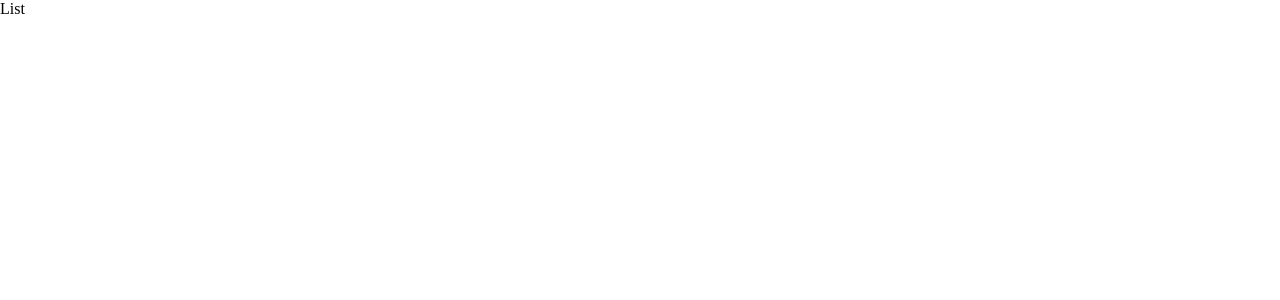
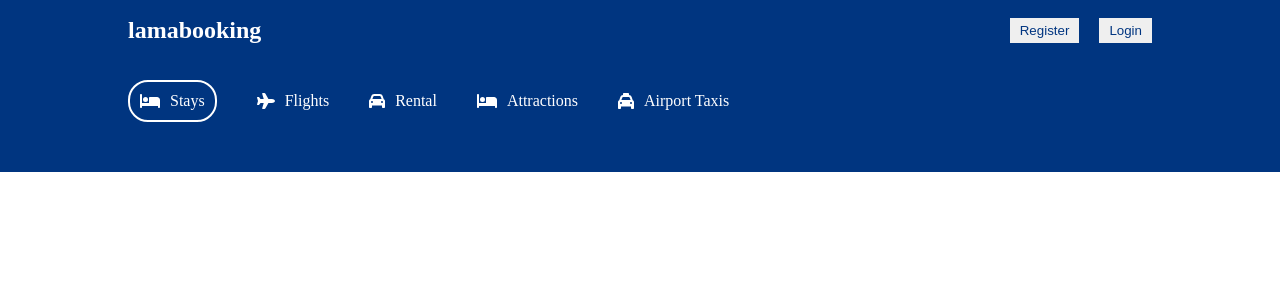
Before and after one commit to nishanthan-k/ticket-booking-site, a React (Vite) app: page /hotels in a window 1280 px wide. Shown: the top 300 px of the page. Built offline with nearby package versions, Linux system fonts and the light colour scheme.

Commit message:
Completed Header

```diff
--- a/src/components/header/Header.jsx
+++ b/src/components/header/Header.jsx
@@ -13,8 +13,9 @@ import { useState } from "react";
 import "./header.css";
 import "react-date-range/dist/styles.css";
 import "react-date-range/dist/theme/default.css";
+import PropTypes from "prop-types"
 
-const Header = () => {
+const Header = ({type}) => {
 	const [openState, setOpenState] = useState(false);
 	const [openOption, setOpenOption] = useState(false);
 
@@ -33,15 +34,16 @@ const Header = () => {
 	});
 
 	const handleOptions = (name, operation) => {
-		setOptions((prev) => { return {
-			...prev, [name]: operation === "increase" ? options[name]+1 : options[name]-1
+		setOptions((prev) => {
+			return {
+				...prev, [name]: operation === "increase" ? options[name] + 1 : options[name] - 1
 			};
 		});
 	};
 
 	return (
 		<div className="header">
-			<div className="headerContainer">
+			<div className={type !== "showInListPage" ? "headerContainer" : "headerContainer showInListPage"}>
 				<div className="headerList">
 					<div className="headerListItem active">
 						<FontAwesomeIcon icon={faBed} />
@@ -64,6 +66,8 @@ const Header = () => {
 						<span>Airport Taxis</span>
 					</div>
 				</div>
+				{type !== "showInListPage" &&
+					<>
 						<h1 className="headerTitle">
 							A lifetime of discounts? Its Genius.
 						</h1>
@@ -120,13 +124,20 @@ const Header = () => {
 										<div className="optionItem">
 											<span className="optionText">Adult</span>
 											<div className="optionCounter">
-										<button className="optionCounterBtn" onClick={() => handleOptions("adults", "decrease")}>
+												<button
+													className="optionCounterBtn"
+													disabled={options.adults <= 1}
+													onClick={() => handleOptions("adults", "decrease")}
+												>
 													-
 												</button>
 												<span className="optionCounterNumber">
 													{options.adults}
 												</span>
-										<button className="optionCounterBtn" onClick={() => handleOptions("adults", "increase")}>
+												<button
+													className="optionCounterBtn"
+													onClick={() => handleOptions("adults", "increase")}
+												>
 													+
 												</button>
 											</div>
@@ -134,13 +145,20 @@ const Header = () => {
 										<div className="optionItem">
 											<span className="optionText">Children</span>
 											<div className="optionCounter">
-										<button className="optionCounterBtn" onClick={() => handleOptions("children", "decrease")}>
+												<button
+													className="optionCounterBtn"
+													disabled={options.children <= 0}
+													onClick={() => handleOptions("children", "decrease")}
+												>
 													-
 												</button>
 												<span className="optionCounterNumber">
 													{options.children}
 												</span>
-										<button className="optionCounterBtn" onClick={() => handleOptions("children", "increase")}>
+												<button
+													className="optionCounterBtn"
+													onClick={() => handleOptions("children", "increase")}
+												>
 													+
 												</button>
 											</div>
@@ -148,13 +166,20 @@ const Header = () => {
 										<div className="optionItem">
 											<span className="optionText">Room</span>
 											<div className="optionCounter">
-										<button className="optionCounterBtn" onClick={() => handleOptions("rooms", "decrease")}>
+												<button
+													className="optionCounterBtn"
+													disabled={options.rooms <= 1}
+													onClick={() => handleOptions("rooms", "decrease")}
+												>
 													-
 												</button>
 												<span className="optionCounterNumber">
 													{options.rooms}
 												</span>
-										<button className="optionCounterBtn" onClick={() => handleOptions("rooms", "increase")}>
+												<button
+													className="optionCounterBtn"
+													onClick={() => handleOptions("rooms", "increase")}
+												>
 													+
 												</button>
 											</div>
@@ -166,9 +191,14 @@ const Header = () => {
 								<button className="headerBtn">Search</button>
 							</div>
 						</div>
+					</>}
 			</div>
 		</div>
 	);
 };
 
+Header.propTypes = {
+	type: PropTypes.string.isRequired,
+}
+
 export default Header;
--- a/src/components/header/header.css
+++ b/src/components/header/header.css
@@ -12,6 +12,10 @@
   margin: 20px 0px 100px 0px;
 }
 
+.headerContainer.showInListPage {
+  margin: 20px 0 20px 0;
+}
+
 .headerList {
   display: flex;
   gap: 40px;
@@ -22,7 +26,7 @@
   align-items: center;
   gap: 10px;
   cursor: pointer;
-  margin-bottom: 20px;
+  margin-bottom: 30px;
 }
 
 .headerListItem.active {
@@ -124,3 +128,7 @@
   width: 30px;
   font-size: 16px;
 }
+
+.optionCounterBtn:disabled {
+  cursor: not-allowed;
+}
--- a/src/pages/list/List.jsx
+++ b/src/pages/list/List.jsx
@@ -1,7 +1,12 @@
+import Header from "../../components/header/Header"
+import Navbar from "../../components/navbar/Navbar"
 
 const List = () => {
   return (
-    <div>List</div>
+    <div>
+      <Navbar />
+      <Header type="showInListPage" />
+    </div>
   )
 }
 
```
Lines whose indentation alone changed are shown as unchanged.
